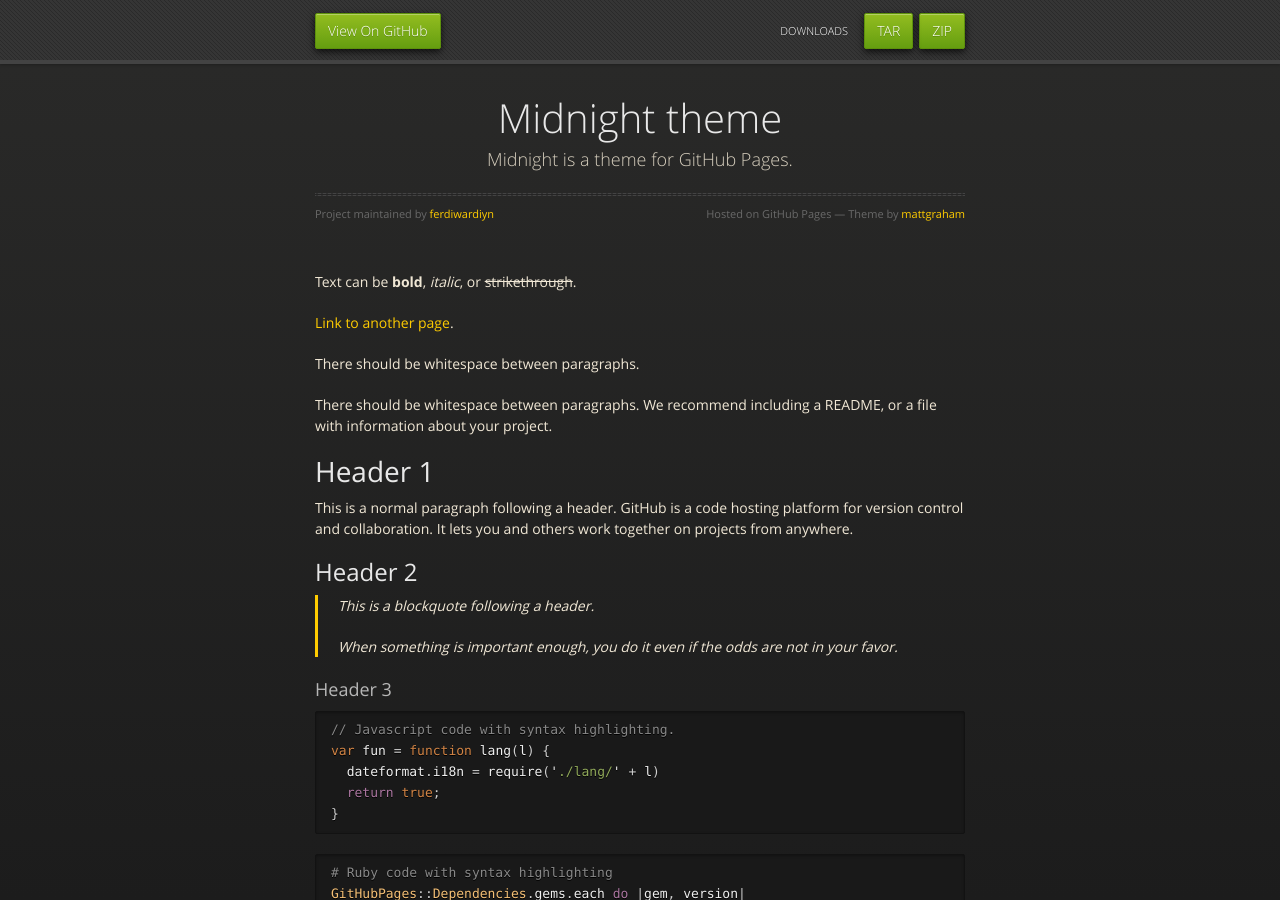
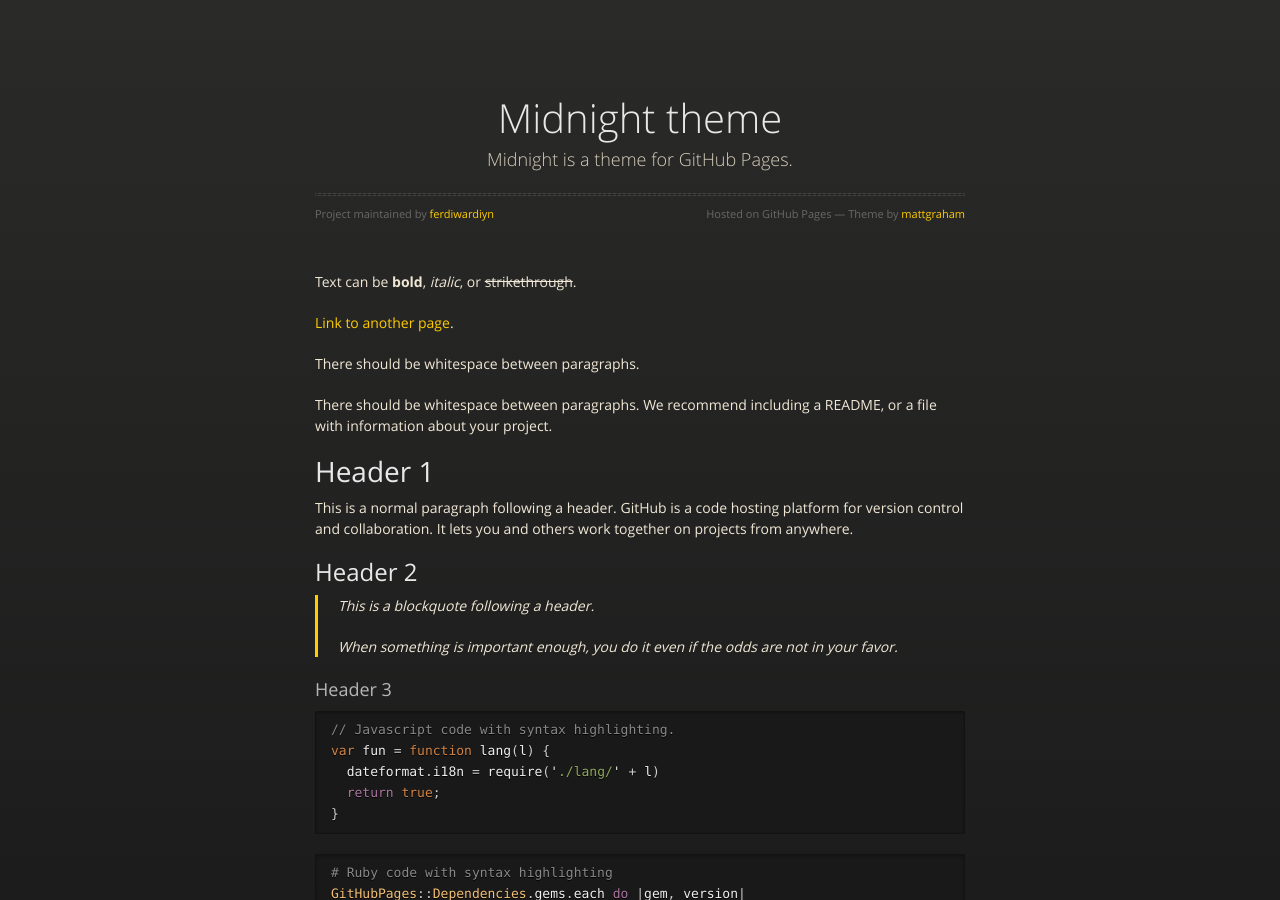
Before and after one commit to ferdiwardiyn/privacy.ferdiwardiyan.eu.org, a Jekyll site: the page built from index.md, in a window 1280 px wide and 900 px high. Built offline with Jekyll 4.4.1, drawn with Linux system fonts in a browser that asks for light colours.

Commit message:
Update default.html

```diff
--- a/_layouts/default.html
+++ b/_layouts/default.html
@@ -18,7 +18,7 @@
     {% include head-custom.html %}
   </head>
   <body>
-      <div id="header">
+      <!--<div id="header">
         <nav>
           <ul>
             <li class="fork"><a href="{{ site.github.repository_url }}">View On GitHub</a></li>
```
Also changed, not shown: other parts of _layouts/default.html (+1 -1 lines).
